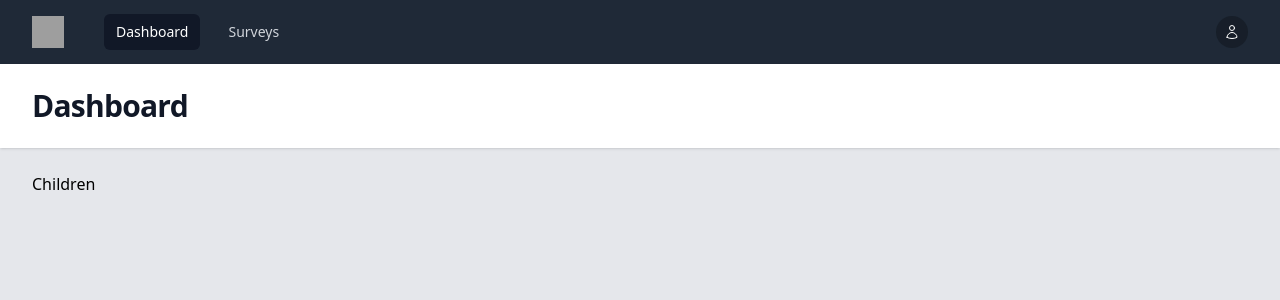
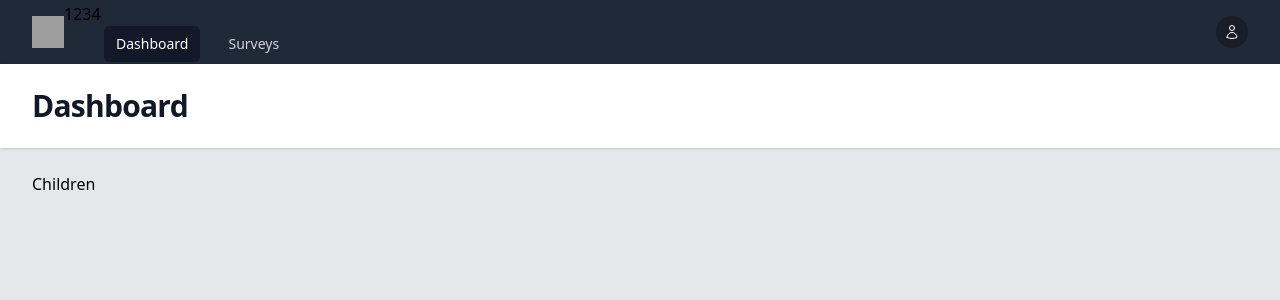
Before and after one commit to athira-shibu/RATE_MY_PRODUCT, a React (Vite) app in the folder react/: page /dashboard in a window 1280 px wide. Shown: the top 300 px of the page. Built offline with nearby package versions, Linux system fonts and the light colour scheme; grey boxes are pictures that could not be loaded.

Commit message:
passed user token

```diff
--- a/react/src/components/DefaultLayout.jsx
+++ b/react/src/components/DefaultLayout.jsx
@@ -18,7 +18,7 @@ function classNames(...classes) {
 }
 
 export default function DefaultLayout() {
-    const { currentUser } = userStateContext();
+    const { currentUser, userToken } = userStateContext();
   return (
     <>
       {/*
@@ -42,6 +42,7 @@ export default function DefaultLayout() {
                   />
                 </div>
                 <div className="hidden md:block">
+                    {userToken}
                   <div className="ml-10 flex items-baseline space-x-4">
                     {navigation.map((item) => (
                       <NavLink
@@ -118,7 +119,7 @@ export default function DefaultLayout() {
             <div className="border-t border-gray-700 pb-3 pt-4">
               <div className="flex items-center px-5">
                 <div className="shrink-0">
-                    <UserIcon/>
+                <UserIcon className='w-8 h-8 bg-black/25 p-2 rounded-full text-white'/>
                 </div>
                 <div className="ml-3">
                   <div className="text-base/5 font-medium text-white">{currentUser.name}</div>
--- a/react/src/contexts/ContextProvider.jsx
+++ b/react/src/contexts/ContextProvider.jsx
@@ -14,7 +14,7 @@ export const ContextProvider = ({children}) => {
         imageUrl:
           'https://images.unsplash.com/photo-1472099645785-5658abf4ff4e?ixlib=rb-1.2.1&ixid=eyJhcHBfaWQiOjEyMDd9&auto=format&fit=facearea&facepad=2&w=256&h=256&q=80',
     })
-    const [userToken, setUserToken] = useState(null)
+    const [userToken, setUserToken] = useState('1234')
     return (
         <StateContext.Provider value={{
             currentUser,
```
